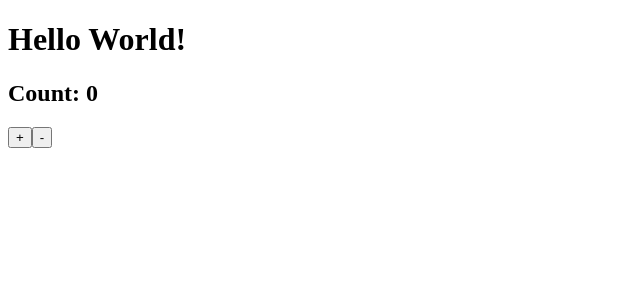
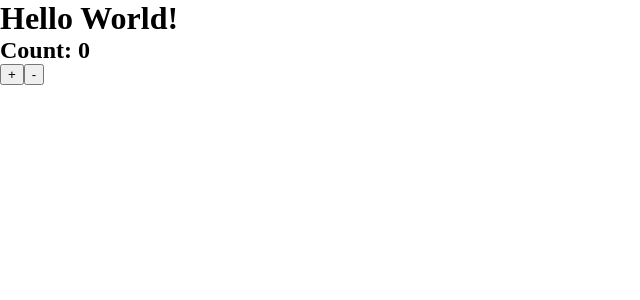
Before and after one commit to stivon/egghead-react-boilerplate, a React app: page / in a window 1280 px wide. Shown: the top 300 px of the page, without its empty margins (0-640 px from the left). Built offline with nearby package versions, Linux system fonts and the light colour scheme.

Commit message:
added css-loader and style-loader

```diff
--- a/package.json
+++ b/package.json
@@ -26,7 +26,9 @@
     "@babel/preset-env": "^7.11.5",
     "@babel/preset-react": "^7.10.4",
     "babel-loader": "^8.1.0",
+    "css-loader": "^4.2.2",
     "html-webpack-plugin": "^4.4.1",
+    "style-loader": "^1.2.1",
     "webpack": "^4.44.1",
     "webpack-cli": "^3.3.12",
     "webpack-dev-server": "^3.11.0",
--- a/src/index.js
+++ b/src/index.js
@@ -1,5 +1,6 @@
 import React from 'react'
 import ReactDOM from 'react-dom'
 import App from './App'
+import './styles.css'
 
 ReactDOM.render(<App />, document.getElementById('app'))
--- /dev/null
+++ b/src/styles.css
@@ -0,0 +1,34 @@
+html {
+  box-sizing: border-box;
+  font-size: 16px;
+}
+
+*,
+*:before,
+*:after {
+  box-sizing: inherit;
+}
+
+body,
+h1,
+h2,
+h3,
+h4,
+h5,
+h6,
+p,
+ol,
+ul {
+  margin: 0;
+  padding: 0;
+}
+
+ol,
+ul {
+  list-style: none;
+}
+
+img {
+  max-width: 100%;
+  height: auto;
+}
--- a/webpack.config.base.js
+++ b/webpack.config.base.js
@@ -18,6 +18,11 @@
           plugins: ['@babel/plugin-proposal-class-properties'],
         },
       },
+      {
+        test: /\.css$/,
+        use: ['style-loader', 'css-loader'],
+        exclude: /node_modules/,
+      },
     ],
   },
   plugins: [
```
Also changed, not shown: 2 other files (tests, documents, lock files or other folders).
